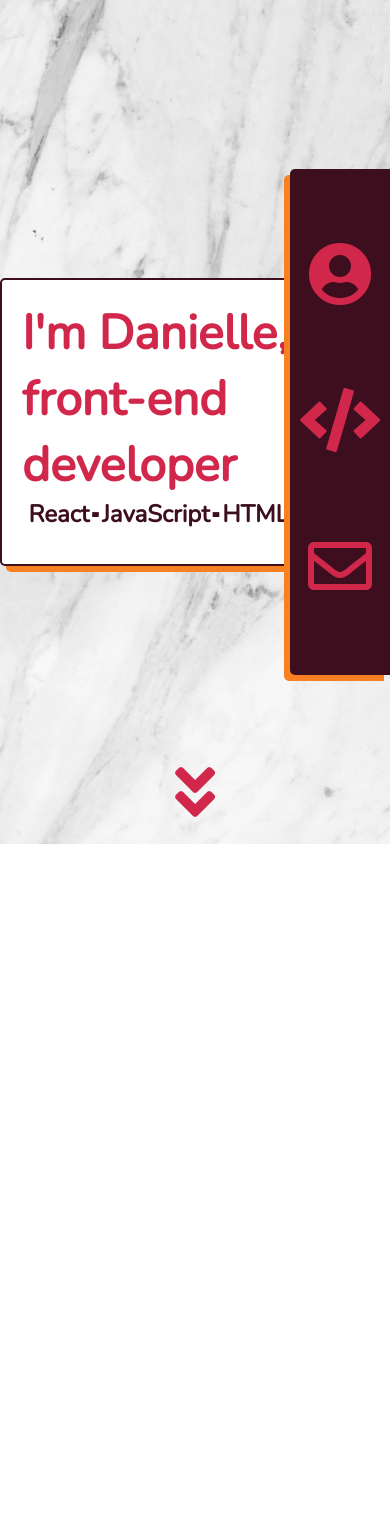
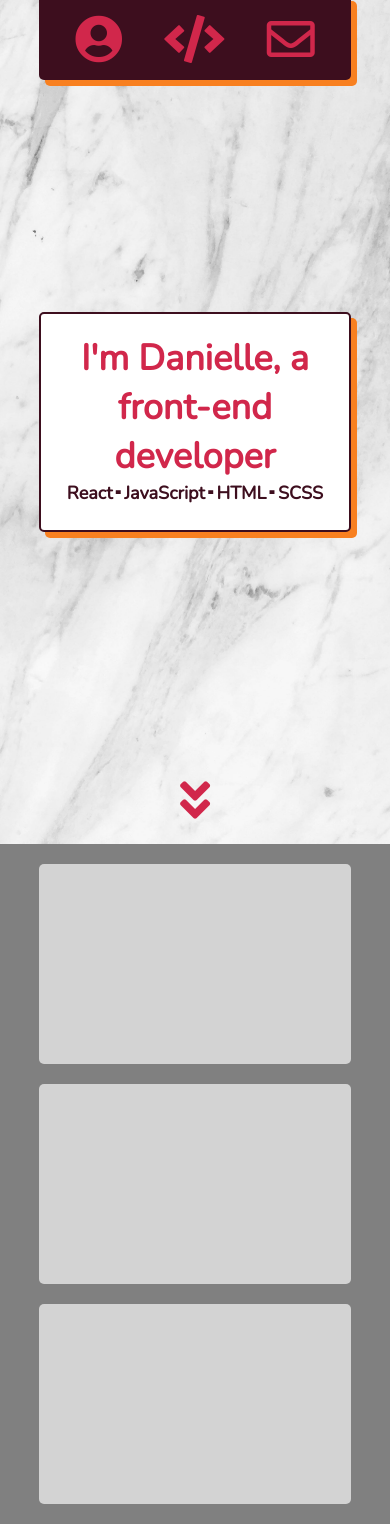
Before and after one commit to dlhrubin/portfolio, a React (Create React App) app: page / in a window 390 px wide. Before the commit the page ends 844 px from the top, so only its background shows below. Built offline with nearby package versions, Linux system fonts and the light colour scheme.

Commit message:
Make responsive on mobile

```diff
--- a/src/App.js
+++ b/src/App.js
@@ -1,13 +1,15 @@
 import React from 'react';
+import {Navbar} from "./components/Navbar";
 import {Landing} from "./components/Landing";
-import {Navbar} from "./components/Navbar";
+import {Projects} from "./components/Projects";
 import './App.scss';
 
 function App() {
   return (
     <div className="App">
+      <Navbar />
       <Landing />
-      <Navbar />
+      <Projects />
     </div>
   );
 }
--- a/src/App.scss
+++ b/src/App.scss
@@ -1,3 +1,5 @@
 @import "css/_global.scss";
 @import "css/_navbar.scss";
 @import "css/_landing.scss";
+@import "css/_projects.scss";
+@import "css/media_queries";
--- a/src/components/Landing.js
+++ b/src/components/Landing.js
@@ -7,13 +7,13 @@ export class Landing extends Component {
 
     render() {
         return(
-            <div className="landing">
+            <section className="landing">
                 <div className="intro">
                     <p>I'm Danielle, a front-end developer</p>
                     <div><span>React</span><span className="dot">&#775;</span><span>JavaScript</span><span className="dot">&#775;</span><span>HTML</span><span className="dot">&#775;</span><span>SCSS</span></div>
                 </div>
                 <i className="fas fa-angle-double-down"></i>
-            </div>
+            </section>
         )
     }
 }
--- a/src/components/Navbar.js
+++ b/src/components/Navbar.js
@@ -7,7 +7,7 @@ export class Navbar extends Component {
 
     render() {
         return(
-            <div className="navbar">
+            <nav className="navbar">
                 <button>
                     <i className="fas fa-user-circle"></i>
                 </button>
@@ -17,7 +17,7 @@ export class Navbar extends Component {
                 <button>
                     <i className="far fa-envelope"></i>
                 </button>
-            </div>
+            </nav>
         )
     }
 }
--- /dev/null
+++ b/src/components/Projects.js
@@ -0,0 +1,25 @@
+import React, {Component} from "react";
+
+export class Projects extends Component {
+    constructor(props) {
+        super(props);
+        this.state = {
+            projects: [{name: "Album Collage"},
+                       {name: "Momentum Clone"},
+                       {name: "Web Template"}]
+        }
+    }
+
+    render() {
+        let projectCards = this.state.projects.map((proj, i) => {
+            return (
+                <div key={i} className="card"></div>
+            )
+        })
+        return(
+            <section className="projects">
+                {projectCards}
+            </section>
+        )
+    }
+}
--- a/src/css/_global.scss
+++ b/src/css/_global.scss
@@ -6,4 +6,5 @@ $highlight: #f88020;
 body {
     font-family: 'Nunito', sans-serif;
     margin: 0;
+    font-size: 0.65em;
 }
--- a/src/css/_landing.scss
+++ b/src/css/_landing.scss
@@ -1,5 +1,5 @@
 .landing {
-    width: 100vw;
+    width: 100%;
     height: 100vh;
     display: flex;
     justify-content: center;
@@ -27,12 +27,15 @@
     padding: 0 20px;
     border: 2px solid $dark-accent;
     box-shadow: 6px 6px $highlight;
+    box-sizing: border-box;
+    width: 80vw;
     p {
         color: $light-accent;
         font-size: 3em;
         font-weight: bold;
         margin: 0;
         margin-top: 20px;
+        text-align: center;
     }
     div {
         color: $dark-accent;
--- /dev/null
+++ b/src/css/_media_queries.scss
@@ -0,0 +1,55 @@
+@media only screen and (min-width: 375px) {
+    body {
+        font-size: 0.75em;
+    }
+    .navbar {
+        height: 80px;
+    }
+}
+
+@media only screen and (min-width: 500px) {
+    .navbar {
+        width: 400px;
+    }
+    .intro {
+        width: 90vw;
+    }
+}
+
+@media only screen and (min-width: 735px) {
+    body {
+        font-size: 0.8em;
+    }
+    .navbar {
+        height: 85px;
+    }
+}
+
+@media only screen and (min-width: 800px) {
+    .intro {
+        width: auto;
+    }
+    body {
+        font-size: 0.95em;
+    }
+    .navbar {
+        height: 90px;
+    }
+}
+
+@media only screen and (min-width: 1062px) {
+    body {
+        font-size: 1em;
+    }
+    .navbar {
+        top: 0;
+        bottom: 0;
+        right: -5px;
+        left: auto;
+        height: 60vh;
+        width: 100px;
+        padding: 0px 5px 0px 0px;
+        box-shadow: -6px 6px $highlight;
+        flex-direction: column;
+    }
+}
--- a/src/css/_navbar.scss
+++ b/src/css/_navbar.scss
@@ -1,18 +1,20 @@
 .navbar {
+    background-color: $dark-accent;
     position: fixed;
     margin: auto;
-    top: 0;
-    bottom: 0;
+    top: -5px;
+    left: 0;
     right: 0;
-    height: 60vh;
-    width: 100px;
-    border-radius: 5px 0px 0px 5px;
-    background-color: $dark-accent;
-    box-shadow: -6px 6px $highlight;
+    width: 80vw;
+    height: 75px;
+    padding: 5px 0px 0px 0px;
+    border-radius: 5px;
+    box-shadow: 6px 6px $highlight;
     display: flex;
-    flex-direction: column;
+    flex-direction: row;
     justify-content: space-evenly;
     align-items: center;
+    z-index: 1;
     button {
         font-size: 4em;
         color: $light-accent;
--- /dev/null
+++ b/src/css/_projects.scss
@@ -0,0 +1,17 @@
+.projects {
+    width: 100%;
+    background-color: gray;
+    display: flex;
+    justify-content: center;
+    align-items: center;
+    flex-direction: column;
+    padding: 10px 0px;
+    div {
+        width: 80vw;
+        height: 200px;
+        background-color: lightgray;
+        border-radius: 5px;
+        margin: 10px 10px;
+
+    }
+}
```
Also changed, not shown: src/img/white-painted-wall.jpg.
